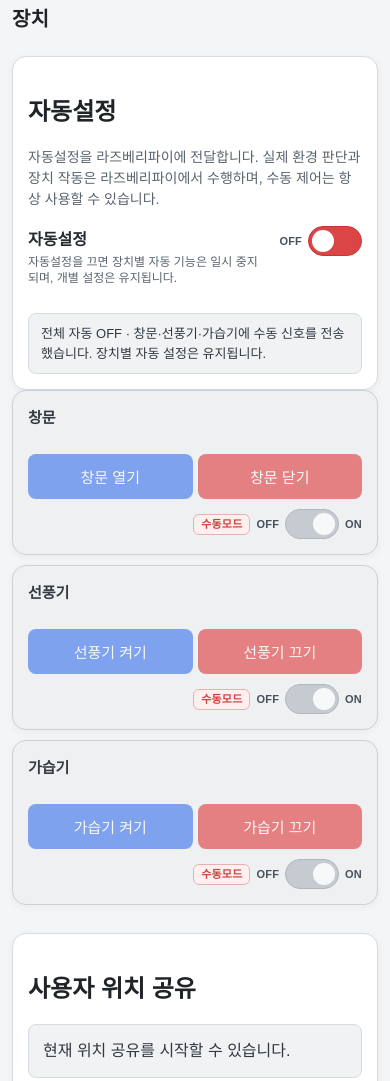
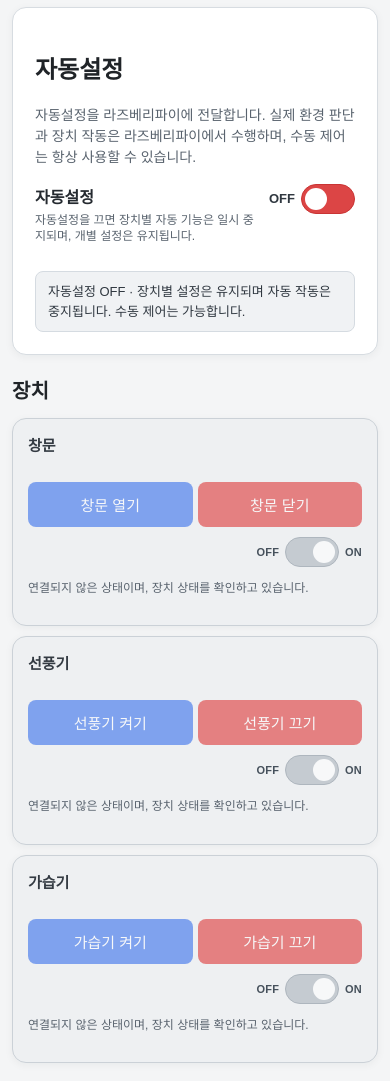
Before and after one commit to tw71178746-blip/smart-home-demo, a plain HTML site: page index.html in a window 390 px wide. Shown: the part 589-1670 px from the top of the page. Drawn offline with nearby package versions, Linux system fonts and the light colour scheme; no server answers.

Commit message:
Update index.html

```diff
--- a/index.html
+++ b/index.html
@@ -461,6 +461,49 @@
 
     .card h3 { color: #343b43; }
     .value, .device-card .value { color: #202428; }
+
+    /* 빗물 감지 카드: 상태에 따라 배경만 은은하게 변경 */
+    #rainCard {
+      position: relative;
+      overflow: hidden;
+      isolation: isolate;
+      transition: background-color 0.25s ease;
+    }
+
+    #rainCard > * {
+      position: relative;
+      z-index: 1;
+    }
+
+    #rainCard.rain-detected {
+      background-color: rgba(112, 126, 143, 0.28);
+    }
+
+    #rainCard.rain-clear {
+      background-color: rgba(255, 224, 130, 0.30);
+    }
+
+    #rainCard.rain-clear::after {
+      content: "";
+      position: absolute;
+      z-index: 0;
+      top: 16px;
+      right: 18px;
+      width: 58px;
+      height: 58px;
+      border-radius: 50%;
+      background:
+        radial-gradient(circle, #ffd45c 0 34%, transparent 36%),
+        repeating-conic-gradient(
+          from 0deg,
+          transparent 0deg 12deg,
+          rgba(255, 194, 55, 0.72) 12deg 16deg,
+          transparent 16deg 30deg
+        );
+      -webkit-mask: radial-gradient(circle, transparent 0 39%, #000 43% 59%, transparent 63%);
+      mask: radial-gradient(circle, transparent 0 39%, #000 43% 59%, transparent 63%);
+      pointer-events: none;
+    }
     .unit, .device-connection, .auto-device-help,
     .status, .auto-control-description { color: #59636e; }
 
@@ -487,32 +530,6 @@
       font-size: 12px;
       font-weight: 700;
       letter-spacing: 0.2px;
-    }
-
-    /* 장치별 자동/수동 모드 표시 */
-    .auto-mode-label {
-      display: inline-flex;
-      align-items: center;
-      justify-content: center;
-      padding: 3px 7px;
-      border-radius: 6px;
-      border: 1px solid transparent;
-      font-size: 11px;
-      font-weight: 800;
-      line-height: 1.2;
-      letter-spacing: 0.2px;
-      white-space: nowrap;
-      transition: color 0.2s ease, background-color 0.2s ease;
-    }
-    .auto-mode-label.mode-auto {
-      color: #168044;
-      background: #e5f1e8;
-      border-color: #b9d4c0;
-    }
-    .auto-mode-label.mode-manual {
-      color: #d13d3d;
-      background: #fff0ef;
-      border-color: #e3b4af;
     }
 
     .auto-toggle.is-off:not(:disabled) {
@@ -587,7 +604,7 @@
             <div class="value"><span id="humidity">--</span><span class="unit"> %</span></div>
           </div>
         </div>
-        <div class="card">
+        <div class="card" id="rainCard">
           <h3>빗물 감지</h3>
           <div class="value" id="rainStatus"><span id="rain">--</span></div>
         </div>
@@ -602,8 +619,6 @@
       </div>
     </div>
 
-    <div class="dashboard-section">
-      <h2 class="section-heading">장치</h2>
     <div class="section card auto-control-card">
       <h2>자동설정</h2>
       <p class="auto-control-description">
@@ -615,12 +630,14 @@
           <span class="auto-device-name">자동설정</span>
           <span class="auto-device-help">자동설정을 끄면 장치별 자동 기능은 일시 중지되며, 개별 설정은 유지됩니다.</span>
         </div>
-        <div class="auto-switch-wrap"><span id="autoMasterLabel" class="auto-side-label">OFF</span><button type="button" class="auto-toggle" id="autoMasterButton" aria-label="자동설정" aria-pressed="false" onclick="toggleAutoControl('master')" disabled></button></div>
+        <div class="auto-switch-wrap"><span id="autoMasterLabel">OFF</span><button type="button" class="auto-toggle" id="autoMasterButton" aria-label="자동설정" aria-pressed="false" onclick="toggleAutoControl('master')" disabled></button></div>
       </div>
 
       <p class="auto-control-status" id="autoControlStatus">Firebase에서 자동설정을 확인하고 있습니다.</p>
     </div>
 
+    <div class="dashboard-section">
+      <h2 class="section-heading">장치</h2>
       <div class="grid">
         <div class="card device-card device-unknown" id="windowCard">
           <div class="device-heading"><h3>창문</h3></div>
@@ -628,8 +645,9 @@
           <div class="device-control-row">
             <button type="button" id="windowOpenButton" onclick="sendWindowCommand('open')" disabled>창문 열기</button>
             <button type="button" class="stop" id="windowCloseButton" onclick="sendWindowCommand('close')" disabled>창문 닫기</button>
-            <div class="auto-switch-wrap"><span id="autoWindowLabel" class="auto-mode-label mode-auto">자동모드</span><span class="auto-side-label">OFF</span><button type="button" class="auto-toggle" id="autoWindowButton" aria-label="창문 자동설정" aria-pressed="true" onclick="toggleAutoControl('window')" disabled></button><span class="auto-side-label">ON</span></div>
+            <div class="auto-switch-wrap"><span class="auto-side-label">OFF</span><button type="button" class="auto-toggle" id="autoWindowButton" aria-label="창문 자동설정" aria-pressed="true" onclick="toggleAutoControl('window')" disabled></button><span class="auto-side-label">ON</span></div>
           </div>
+          <p class="status device-status"><span class="device-connection" id="windowConnection">연결되지 않은 상태이며, 장치 상태를 확인하고 있습니다.</span></p>
         </div>
         <div class="card device-card device-unknown" id="fanCard">
           <div class="device-heading"><h3>선풍기</h3></div>
@@ -637,8 +655,9 @@
           <div class="device-control-row">
             <button type="button" id="fanOnButton" onclick="sendDeviceCommand('fan', 'on')" disabled>선풍기 켜기</button>
             <button type="button" class="stop" id="fanOffButton" onclick="sendDeviceCommand('fan', 'off')" disabled>선풍기 끄기</button>
-            <div class="auto-switch-wrap"><span id="autoFanLabel" class="auto-mode-label mode-auto">자동모드</span><span class="auto-side-label">OFF</span><button type="button" class="auto-toggle" id="autoFanButton" aria-label="선풍기 자동설정" aria-pressed="true" onclick="toggleAutoControl('fan')" disabled></button><span class="auto-side-label">ON</span></div>
+            <div class="auto-switch-wrap"><span class="auto-side-label">OFF</span><button type="button" class="auto-toggle" id="autoFanButton" aria-label="선풍기 자동설정" aria-pressed="true" onclick="toggleAutoControl('fan')" disabled></button><span class="auto-side-label">ON</span></div>
           </div>
+          <p class="status device-status"><span class="device-connection" id="fanConnection">연결되지 않은 상태이며, 장치 상태를 확인하고 있습니다.</span></p>
         </div>
         <div class="card device-card device-unknown" id="humidifierCard">
           <div class="device-heading"><h3>가습기</h3></div>
@@ -646,8 +665,9 @@
           <div class="device-control-row">
             <button type="button" id="humidifierOnButton" onclick="sendDeviceCommand('humidifier', 'on')" disabled>가습기 켜기</button>
             <button type="button" class="stop" id="humidifierOffButton" onclick="sendDeviceCommand('humidifier', 'off')" disabled>가습기 끄기</button>
-            <div class="auto-switch-wrap"><span id="autoHumidifierLabel" class="auto-mode-label mode-auto">자동모드</span><span class="auto-side-label">OFF</span><button type="button" class="auto-toggle" id="autoHumidifierButton" aria-label="가습기 자동설정" aria-pressed="true" onclick="toggleAutoControl('humidifier')" disabled></button><span class="auto-side-label">ON</span></div>
+            <div class="auto-switch-wrap"><span class="auto-side-label">OFF</span><button type="button" class="auto-toggle" id="autoHumidifierButton" aria-label="가습기 자동설정" aria-pressed="true" onclick="toggleAutoControl('humidifier')" disabled></button><span class="auto-side-label">ON</span></div>
           </div>
+          <p class="status device-status"><span class="device-connection" id="humidifierConnection">연결되지 않은 상태이며, 장치 상태를 확인하고 있습니다.</span></p>
         </div>
       </div>
     </div>
@@ -713,20 +733,19 @@
       "https://smart-home-demo-52a8a-default-rtdb.asia-southeast1.firebasedatabase.app";
 
     const LOCATION_URL = FIREBASE_URL + "/locationShare.json";
+    const WINDOW_COMMAND_URL = FIREBASE_URL + "/windowCommand.json";
     const DEVICE_COMMAND_URL = FIREBASE_URL + "/deviceCommands";
-    const WINDOW_COMMAND_URL = DEVICE_COMMAND_URL + "/window.json";
     const AUTO_CONTROL_URL = FIREBASE_URL + "/autoControl.json";
 
-    // Firebase에는 장치별 자동 설정만 저장합니다. 전체 자동/수동은
-    // 각 장치에 전달되는 deviceModes 신호로 적용하며 master 항목은 사용하지 않습니다.
+    // 전체 자동제어는 기본 OFF, 장치별 설정은 기본 ON으로 저장합니다.
+    // 전체 자동제어가 OFF이면 장치별 설정값은 유지된 채 자동 작동만 멈춥니다.
     let autoControlSettings = {
+      master: false,
       window: true,
       fan: true,
       humidifier: true
     };
-    let masterAutoEnabled = false;
-    let autoControlInitialized = false;
-    let legacyMasterCleanupDone = false;
+
     let autoControlSaving = false;
 
     // 위치 공유 설정
@@ -1112,132 +1131,87 @@ function calculateDistance(lat1, lon1, lat2, lon2) {
   return R * c;
 }
 
-    // 장치별 설정과 실제 적용 모드를 화면에 반영합니다.
-    // master 값은 Firebase에 저장하지 않고, 세 장치의 모드 신호로 전체 상태를 판단합니다.
-    function updateAutoControlDisplay(settings, deviceModes) {
+    // Firebase의 자동설정 값을 화면의 슬라이드 스위치에 표시합니다.
+    function updateAutoControlDisplay(settings) {
       if (settings && typeof settings === "object") {
         autoControlSettings = {
+          master: settings.master === true,
           window: settings.window !== false,
           fan: settings.fan !== false,
           humidifier: settings.humidifier !== false
         };
       }
 
-      if (!autoControlInitialized && deviceModes && typeof deviceModes === "object") {
-        masterAutoEnabled = ["window", "fan", "humidifier"].some(
-          key => deviceModes[key] && deviceModes[key].mode === "auto"
-        );
-        autoControlInitialized = true;
-      }
-
       const controls = [
         ["master", "autoMasterButton", "autoMasterLabel"],
-        ["window", "autoWindowButton", "autoWindowLabel"],
-        ["fan", "autoFanButton", "autoFanLabel"],
-        ["humidifier", "autoHumidifierButton", "autoHumidifierLabel"]
+        ["window", "autoWindowButton", null],
+        ["fan", "autoFanButton", null],
+        ["humidifier", "autoHumidifierButton", null]
       ];
 
       controls.forEach(([key, buttonId, labelId]) => {
         const button = document.getElementById(buttonId);
-        const isMaster = key === "master";
-        const settingEnabled = isMaster ? masterAutoEnabled : autoControlSettings[key] === true;
-        // 개별 토글의 위치/표시는 Firebase의 개별 설정값을 그대로 반영합니다.
-        // 전체 OFF 상태에서도 설정값은 보존하고, 토글만 비활성화합니다.
-        const toggleOn = settingEnabled;
-        const effectiveAuto = isMaster ? settingEnabled : (masterAutoEnabled && settingEnabled);
-        button.classList.toggle("is-on", toggleOn);
-        button.classList.toggle("is-off", !toggleOn);
-        button.setAttribute("aria-pressed", String(toggleOn));
-        button.disabled = autoControlSaving || (!isMaster && !masterAutoEnabled);
-
-        if (labelId) {
-          const modeLabel = document.getElementById(labelId);
-          if (isMaster) {
-            modeLabel.textContent = effectiveAuto ? "ON" : "OFF";
-          } else {
-            // 글자는 실제 적용 모드 기준: 전체 OFF면 개별 설정이 ON이어도 수동모드.
-            modeLabel.textContent = effectiveAuto ? "자동모드" : "수동모드";
-            modeLabel.classList.toggle("mode-auto", effectiveAuto);
-            modeLabel.classList.toggle("mode-manual", !effectiveAuto);
-          }
-        }
+        const enabled = autoControlSettings[key] === true;
+        button.classList.toggle("is-on", enabled);
+        button.classList.toggle("is-off", !enabled);
+        button.setAttribute("aria-pressed", String(enabled));
+        button.disabled = autoControlSaving || (key !== "master" && !autoControlSettings.master);
+        if (labelId) document.getElementById(labelId).textContent = enabled ? "ON" : "OFF";
       });
 
       const status = document.getElementById("autoControlStatus");
-      if (!masterAutoEnabled) {
-        status.textContent = "전체 자동 OFF · 창문·선풍기·가습기에 수동 신호를 전송했습니다. 장치별 자동 설정은 유지됩니다.";
+      if (!autoControlSettings.master) {
+        status.textContent = "자동설정 OFF · 장치별 설정은 유지되며 자동 작동은 중지됩니다. 수동 제어는 가능합니다.";
       } else {
         const activeDevices = [];
         if (autoControlSettings.window) activeDevices.push("창문");
         if (autoControlSettings.fan) activeDevices.push("선풍기");
         if (autoControlSettings.humidifier) activeDevices.push("가습기");
         status.textContent = activeDevices.length
-          ? "전체 자동 ON · 자동 작동 대상: " + activeDevices.join(", ")
-          : "전체 자동 ON · 장치별 설정이 모두 수동입니다.";
-      }
-    }
-
-    // Firebase에는 개별 설정(autoControl)과 실제 적용 모드(deviceModes)를 분리해 기록합니다.
-    // 전체 OFF는 개별 설정값을 바꾸지 않고 세 장치 모두에 수동 신호를 보냅니다.
+          ? "자동설정 ON · 자동 작동 대상: " + activeDevices.join(", ")
+          : "자동설정 ON · 장치별 자동 기능이 모두 OFF입니다.";
+      }
+    }
+
+    // 웹사이트는 자동제어 설정 신호만 Firebase에 기록합니다.
+    // 센서 판단과 실제 장치 작동은 라즈베리파이에서 처리합니다.
     async function toggleAutoControl(target) {
       const allowedTargets = ["master", "window", "fan", "humidifier"];
       if (!allowedTargets.includes(target) || autoControlSaving) return;
-      if (target !== "master" && !masterAutoEnabled) return;
 
       const previousSettings = { ...autoControlSettings };
-      const previousMasterState = masterAutoEnabled;
-
-      if (target === "master") {
-        masterAutoEnabled = !masterAutoEnabled;
-      } else {
-        autoControlSettings[target] = !autoControlSettings[target];
-      }
-
+      autoControlSettings[target] = !autoControlSettings[target];
       autoControlSaving = true;
       updateAutoControlDisplay();
-      document.getElementById("autoControlStatus").textContent = "자동/수동 신호를 Firebase에 전송하고 있습니다...";
-
-      const timestamp = Date.now();
-      const updates = {};
-      const devices = target === "master" ? ["window", "fan", "humidifier"] : [target];
-
-      if (target !== "master") {
-        updates["autoControl/" + target] = autoControlSettings[target];
-      }
-
-      devices.forEach(device => {
-        const mode = masterAutoEnabled && autoControlSettings[device] ? "auto" : "manual";
-        updates["deviceModes/" + device] = {
-          mode: mode,
-          updatedAt: timestamp,
-          updatedBy: "web"
-        };
-      });
+      document.getElementById("autoControlStatus").textContent = "자동설정을 Firebase에 전송하고 있습니다...";
 
       try {
-        const response = await fetch(FIREBASE_URL + "/.json", {
+        const response = await fetch(AUTO_CONTROL_URL, {
           method: "PATCH",
           headers: { "Content-Type": "application/json" },
-          body: JSON.stringify(updates)
+          body: JSON.stringify({
+            ...autoControlSettings,
+            updatedAt: Date.now(),
+            updatedBy: "web"
+          })
         });
 
         if (!response.ok) {
-          throw new Error("자동/수동 신호 전송 실패: " + response.status);
+          throw new Error("자동설정 전송 실패: " + response.status);
         }
 
         autoControlSaving = false;
         updateAutoControlDisplay();
         const targetNames = {
-          master: masterAutoEnabled ? "전체 자동 ON" : "전체 자동 OFF (세 장치 수동 신호)",
-          window: "창문 자동 설정",
-          fan: "선풍기 자동 설정",
-          humidifier: "가습기 자동 설정"
+          master: "자동설정",
+          window: "창문 자동설정",
+          fan: "선풍기 자동설정",
+          humidifier: "가습기 자동설정"
         };
         document.getElementById("autoControlStatus").textContent =
-          targetNames[target] + " 신호를 Firebase에 전송했습니다.";
+          targetNames[target] + " 설정을 Firebase에 전송했습니다. 라즈베리파이가 설정을 확인하면 적용됩니다.";
       } catch (error) {
         autoControlSettings = previousSettings;
-        masterAutoEnabled = previousMasterState;
         autoControlSaving = false;
         updateAutoControlDisplay();
         document.getElementById("autoControlStatus").textContent =
@@ -1287,11 +1261,16 @@ function calculateDistance(lat1, lon1, lat2, lon2) {
         ["false", "clear", "sunny", "맑음", "미감지", "dry", "no rain"].includes(normalized);
 
       label.textContent = isRain ? "비" : (isClear ? "맑음" : "--");
+
+      const rainCard = document.getElementById("rainCard");
+      rainCard.classList.toggle("rain-detected", isRain);
+      rainCard.classList.toggle("rain-clear", isClear);
     }
 
     function updateDeviceDisplay(device, value, connected = true) {
       const card = document.getElementById(device + "Card");
       const valueElement = document.getElementById(device === "window" ? "window" : device);
+      const connectionElement = document.getElementById(device + "Connection");
       const onButton = document.getElementById(device === "window" ? "windowOpenButton" : device + "OnButton");
       const offButton = document.getElementById(device === "window" ? "windowCloseButton" : device + "OffButton");
       const normalized = value === null || value === undefined
@@ -1308,22 +1287,26 @@ function calculateDistance(lat1, lon1, lat2, lon2) {
       if (!connected || (!isOn && !isOff)) {
         card.classList.add("device-unknown");
         valueElement.textContent = "";
+        connectionElement.textContent = "연결되지 않은 상태이며, 장치 상태를 확인하고 있습니다.";
         onButton.disabled = true;
         offButton.disabled = true;
       } else if (isOn) {
         card.classList.add("device-on");
         valueElement.textContent = device === "window" ? "열림" : "켜짐";
+        connectionElement.textContent = "연결됨";
         onButton.disabled = true;
         offButton.disabled = false;
       } else {
         card.classList.add("device-off");
         valueElement.textContent = device === "window" ? "닫힘" : "꺼짐";
+        connectionElement.textContent = "연결됨";
         onButton.disabled = false;
         offButton.disabled = true;
       }
     }
 
-    // 창문 원격 제어 명령을 deviceCommands/window 경로에 전송
+    // 창문 원격 제어 명령을 Firebase에 전송
+    // ESP32/라즈베리파이 쪽에서는 windowCommand 값을 읽어 모터를 제어해야 합니다.
     async function sendWindowCommand(command) {
       if (command !== "open" && command !== "close") return;
       const requestedButton = document.getElementById(command === "open" ? "windowOpenButton" : "windowCloseButton");
@@ -1360,18 +1343,7 @@ function calculateDistance(lat1, lon1, lat2, lon2) {
         }
 
         const data = await response.json();
-        updateAutoControlDisplay(
-          data && data.autoControl ? data.autoControl : null,
-          data && data.deviceModes ? data.deviceModes : null
-        );
-
-        // 이전 버전에서 사용하던 Firebase autoControl/master 항목을 한 번 삭제합니다.
-        if (!legacyMasterCleanupDone && data && data.autoControl &&
-            Object.prototype.hasOwnProperty.call(data.autoControl, "master")) {
-          legacyMasterCleanupDone = true;
-          fetch(FIREBASE_URL + "/autoControl/master.json", { method: "DELETE" })
-            .catch(error => console.warn("기존 master 항목 삭제 실패:", error));
-        }
+        updateAutoControlDisplay(data && data.autoControl ? data.autoControl : null);
 
         if (!data) {
           updateDeviceDisplay("humidifier", null, false);
```
